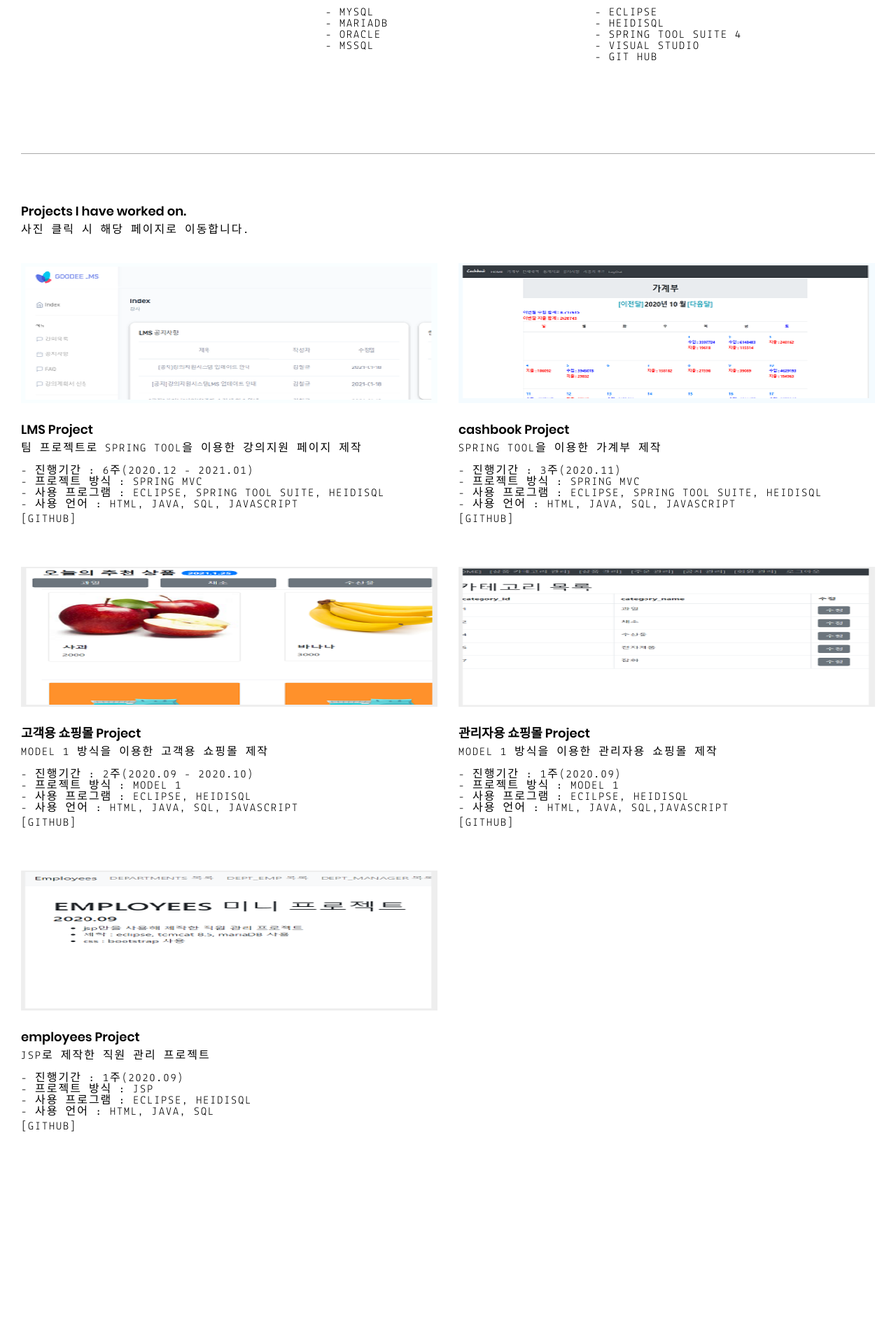
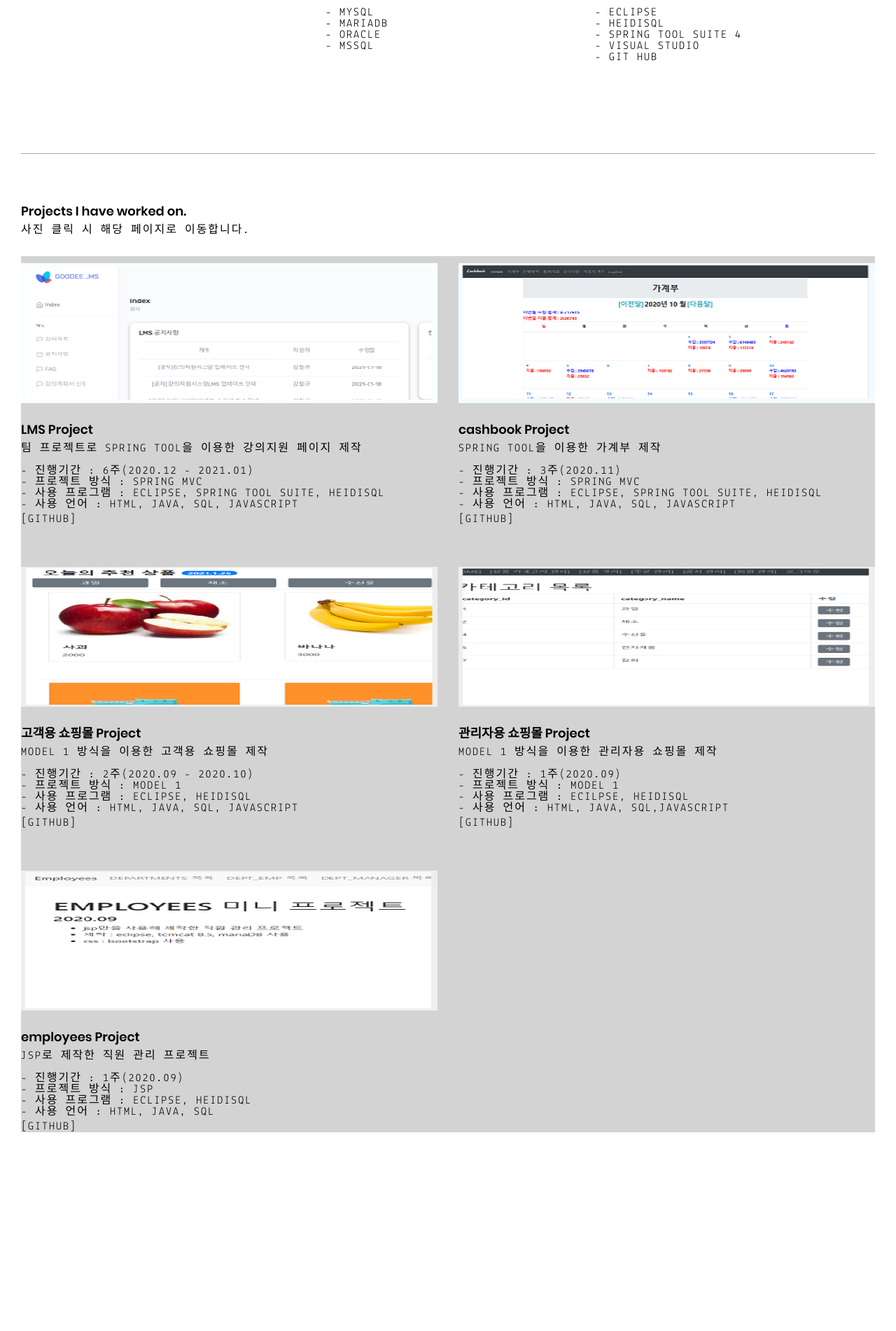
Before and after one commit to heairin1008/heairin1008.github.io, a Jekyll site: the page built from index.html, in a window 1280 px wide. Shown: the part 674-2576 px from the top of the page at 70% size. Built offline with Jekyll 4.4.1, drawn with Linux system fonts in a browser that asks for light colours.

Commit message:
Update index.html

```diff
--- a/index.html
+++ b/index.html
@@ -98,7 +98,7 @@
 				<br>
 				<h3>Projects I have worked on.</h3>
 				<span class="h2">사진 클릭 시 해당 페이지로 이동합니다.</span><br>
-				<div style="background-color:#">
+				<div style="background-color:#D3D3D3;">
 				<ul class="projects-list">
 					{% for item in site.categories.projects reversed %}
 						<li>
```
